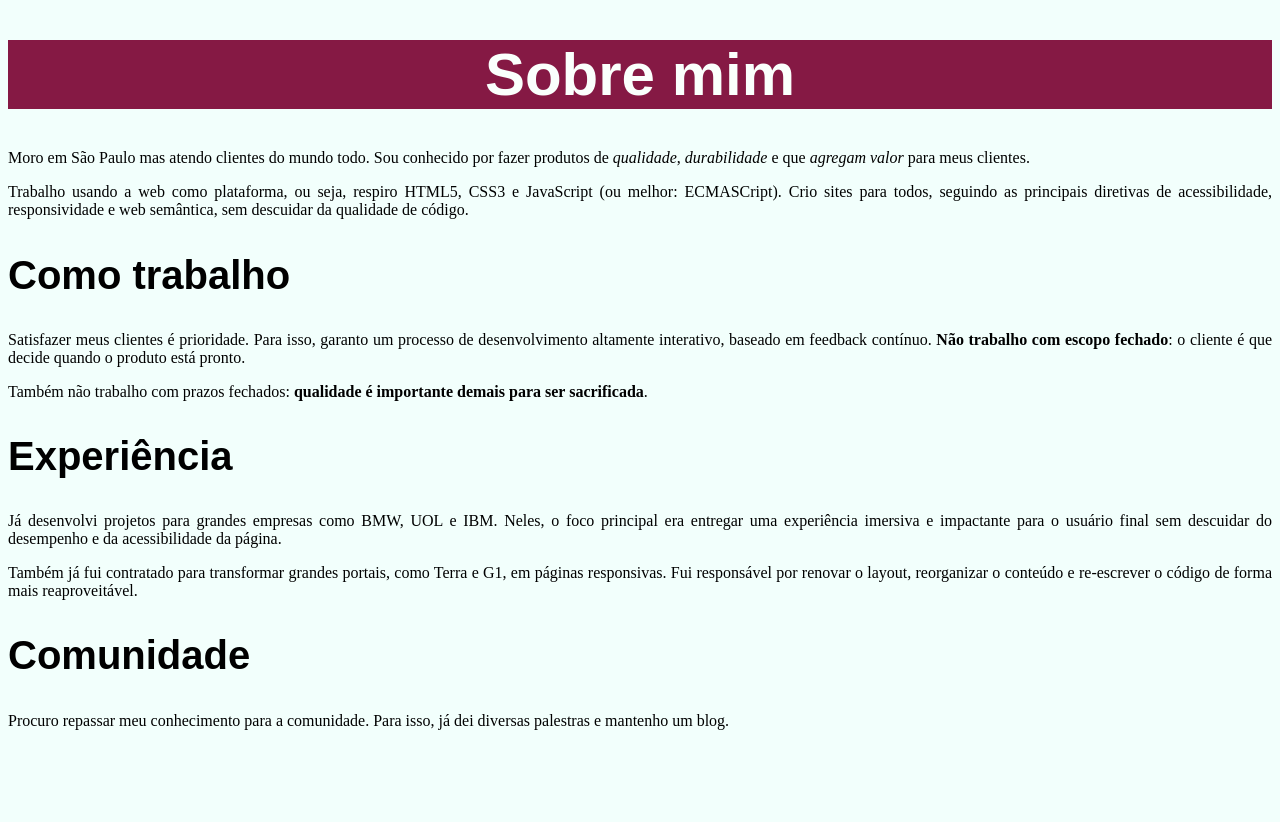
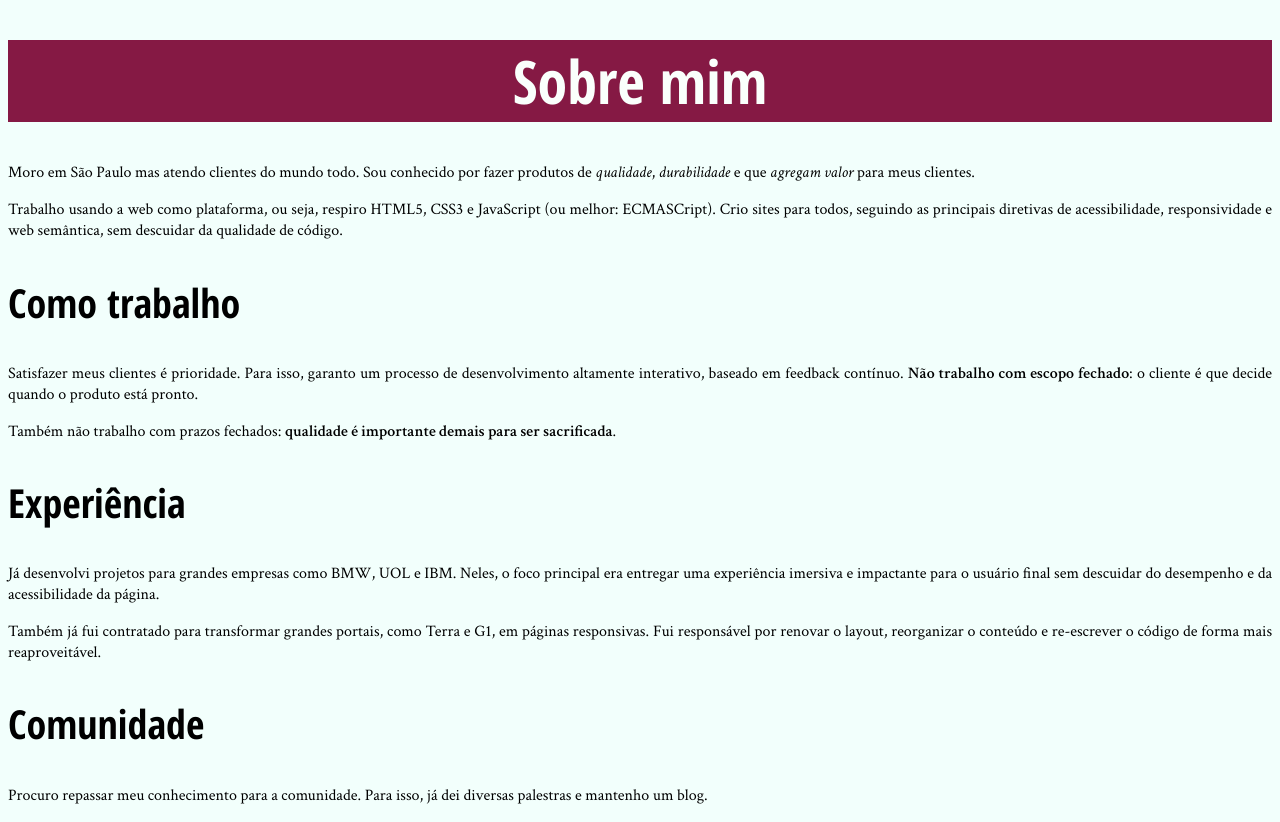
Before and after one commit to BrunoSouzaPicinini/CursoAluraHTML5eCSS3, a plain HTML site: page bio.html in a window 1280 px wide. Before the commit the page ends 800 px from the top, so only its background shows below. Drawn offline with Linux system fonts and the light colour scheme.

Commit message:
adicionando fontes API google

```diff
--- a/bio.html
+++ b/bio.html
@@ -4,26 +4,40 @@
     <title>Biografia - João da Silva</title>
     <meta charset="utf-8">
     <link rel="icon" href="favicon.png">
+    <!-- carrega a fonte Crimson Text nas versões normal, itálico e negrito -->
+    <link rel="stylesheet" href="http://fonts.googleapis.com/css?family=Crimson+Text:400,400italic,600">
+
+    <!-- carrega a fonte Open Sans Condensed na versão negrito, -->
+    <!-- que é a única necessária para os cabeçalhos            -->
+    <link rel="stylesheet" href="http://fonts.googleapis.com/css?family=Open+Sans+Condensed:700">
     <link rel="stylesheet" href="site.css">
 </head>
 <body>
 <h1>Sobre mim</h1>
 
-		<p>Moro em São Paulo mas atendo clientes do mundo todo. Sou conhecido por fazer produtos de <em>qualidade</em>, <em>durabilidade</em> e que <em>agregam valor</em> para meus clientes.</p>
+<p>Moro em São Paulo mas atendo clientes do mundo todo. Sou conhecido por fazer produtos de <em>qualidade</em>, <em>durabilidade</em>
+    e que <em>agregam valor</em> para meus clientes.</p>
 
-		<p>Trabalho usando a web como plataforma, ou seja, respiro HTML5, CSS3 e JavaScript (ou melhor: ECMASCript). Crio sites para todos, seguindo as principais diretivas de acessibilidade, responsividade e web semântica, sem descuidar da qualidade de código.</p>
+<p>Trabalho usando a web como plataforma, ou seja, respiro HTML5, CSS3 e JavaScript (ou melhor: ECMASCript). Crio sites
+    para todos, seguindo as principais diretivas de acessibilidade, responsividade e web semântica, sem descuidar da
+    qualidade de código.</p>
 
 <h2>Como trabalho</h2>
 
-		<p>Satisfazer meus clientes é prioridade. Para isso, garanto um processo de desenvolvimento altamente interativo, baseado em feedback contínuo. <strong>Não trabalho com escopo fechado</strong>: o cliente é que decide quando o produto está pronto.</p>
+<p>Satisfazer meus clientes é prioridade. Para isso, garanto um processo de desenvolvimento altamente interativo,
+    baseado em feedback contínuo. <strong>Não trabalho com escopo fechado</strong>: o cliente é que decide quando o
+    produto está pronto.</p>
 
 <p>Também não trabalho com prazos fechados: <strong>qualidade é importante demais para ser sacrificada</strong>.</p>
 
 <h2>Experiência</h2>
 
-		<p>Já desenvolvi projetos para grandes empresas como BMW, UOL e IBM. Neles, o foco principal era entregar uma experiência imersiva e impactante para o usuário final sem descuidar do desempenho e da acessibilidade da página.</p>
+<p>Já desenvolvi projetos para grandes empresas como BMW, UOL e IBM. Neles, o foco principal era entregar uma
+    experiência imersiva e impactante para o usuário final sem descuidar do desempenho e da acessibilidade da
+    página.</p>
 
-		<p>Também já fui contratado para transformar grandes portais, como Terra e G1, em páginas responsivas. Fui responsável por renovar o layout, reorganizar o conteúdo e re-escrever o código de forma mais reaproveitável.</p>
+<p>Também já fui contratado para transformar grandes portais, como Terra e G1, em páginas responsivas. Fui responsável
+    por renovar o layout, reorganizar o conteúdo e re-escrever o código de forma mais reaproveitável.</p>
 
 <h2>Comunidade</h2>
 
--- a/site.css
+++ b/site.css
@@ -3,9 +3,12 @@ body {
     background-color: #F2FFFC;
 }
 
+h1, h2 {
+    font-family: "Open Sans Condensed", sans-serif;
+}
+
 h1 {
     font-size: 60px;
-    font-family: "Arial", sans-serif;
     text-align: center;
     color: #FAFFFC;
     background-color: #851944;
@@ -13,9 +16,9 @@ h1 {
 
 h2 {
     font-size: 40px;
-    font-family: "Arial", sans-serif;
 }
 
 p {
+    font-family: "Crimson Text", sans-serif;
     text-align: justify;
 }
```
Lines whose indentation alone changed are shown as unchanged.
